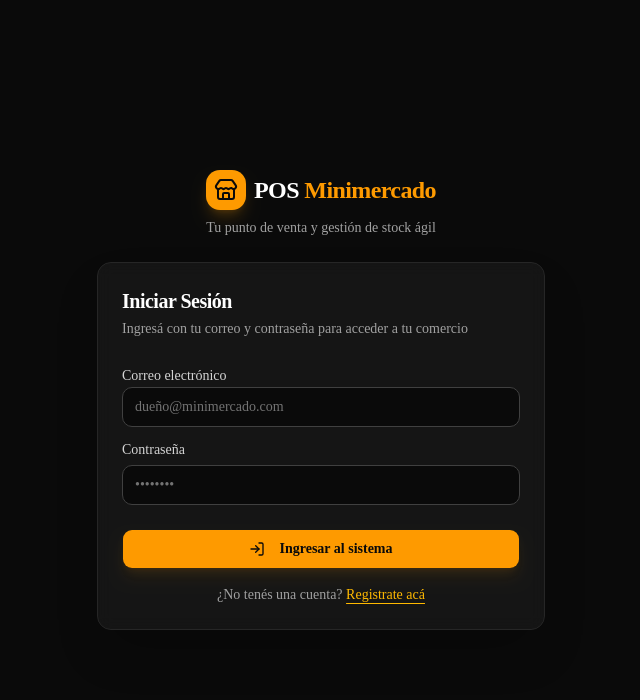
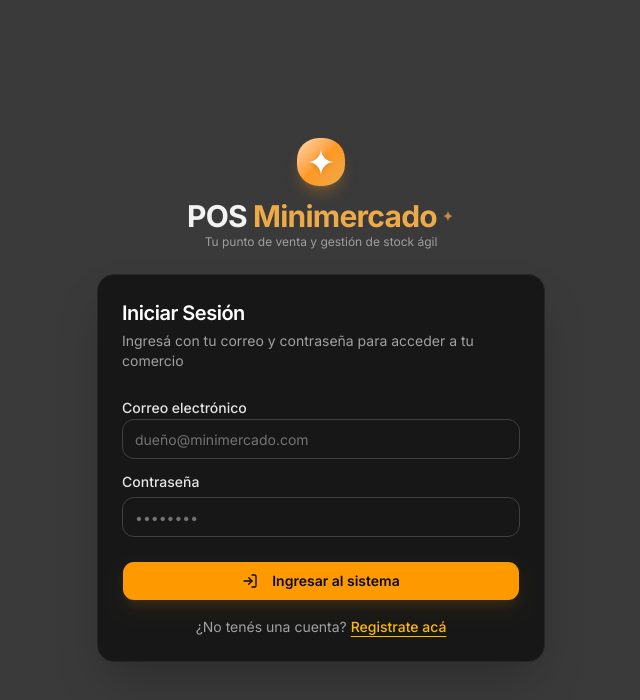
Before and after one commit to jnvillegas/pos-minimercado, a Next.js app: page /login in a window 1280 px wide. Shown: the top 700 px of the page, without its empty margins (319-959 px from the left). Built offline with nearby package versions, Linux system fonts and the light colour scheme.

Commit message:
feat(design-system): implement POS Minimercado brand identity, typography, and color tokens

```diff
--- a/src/app/(auth)/layout.tsx
+++ b/src/app/(auth)/layout.tsx
@@ -1,5 +1,5 @@
 import React from "react"
-import { Store } from "lucide-react"
+import { BrandLogo } from "@/components/brand/brand-logo"
 
 export default function AuthLayout({
   children,
@@ -7,19 +7,13 @@ export default function AuthLayout({
   children: React.ReactNode
 }) {
   return (
-    <div className="min-h-screen flex flex-col justify-center items-center bg-neutral-950 p-4 text-neutral-100">
+    <div className="dark min-h-screen flex flex-col justify-center items-center bg-[#3A3A3A] p-4 text-[#F3F3F3]">
       <div className="w-full max-w-md flex flex-col items-center mb-6">
-        <div className="flex items-center gap-2 mb-2">
-          <div className="w-10 h-10 rounded-xl bg-amber-500 flex items-center justify-center text-neutral-950 font-bold shadow-lg shadow-amber-500/20">
-            <Store className="w-6 h-6" />
-          </div>
-          <span className="text-2xl font-bold tracking-tight text-white">
-            POS <span className="text-amber-500">Minimercado</span>
-          </span>
-        </div>
-        <p className="text-sm text-neutral-400">
-          Tu punto de venta y gestión de stock ágil
-        </p>
+        <BrandLogo
+          size="lg"
+          subtitle="Tu punto de venta y gestión de stock ágil"
+          className="items-center text-center flex-col gap-2"
+        />
       </div>
 
       <div className="w-full max-w-md">
--- a/src/app/(onboarding)/layout.tsx
+++ b/src/app/(onboarding)/layout.tsx
@@ -1,5 +1,5 @@
 import React from "react"
-import { Building2 } from "lucide-react"
+import { BrandLogo } from "@/components/brand/brand-logo"
 
 export default function OnboardingLayout({
   children,
@@ -7,15 +7,17 @@ export default function OnboardingLayout({
   children: React.ReactNode
 }) {
   return (
-    <div className="min-h-screen flex flex-col justify-center items-center bg-neutral-950 p-4 text-neutral-100">
+    <div className="dark min-h-screen flex flex-col justify-center items-center bg-[#3A3A3A] p-4 text-[#F3F3F3]">
       <div className="w-full max-w-lg flex flex-col items-center mb-6 text-center">
-        <div className="w-12 h-12 rounded-2xl bg-amber-500/10 border border-amber-500/30 flex items-center justify-center text-amber-500 mb-3 shadow-lg shadow-amber-500/5">
-          <Building2 className="w-6 h-6" />
-        </div>
-        <h1 className="text-2xl font-bold tracking-tight text-white">
+        <BrandLogo
+          size="lg"
+          subtitle="Punto de venta y gestión de stock ágil"
+          className="items-center text-center flex-col gap-2 mb-3"
+        />
+        <h1 className="text-brand-h1 text-[#F3F3F3]">
           Configurá tu primer comercio
         </h1>
-        <p className="text-sm text-neutral-400 mt-1 max-w-sm">
+        <p className="text-brand-caption text-[#9E9E9E] mt-1 max-w-sm">
           Completá los datos básicos para comenzar a operar tu punto de venta e inventario
         </p>
       </div>
--- a/src/app/globals.css
+++ b/src/app/globals.css
@@ -7,9 +7,14 @@
 @theme inline {
   --color-background: var(--background);
   --color-foreground: var(--foreground);
-  --font-sans: var(--font-sans);
-  --font-mono: var(--font-geist-mono);
-  --font-heading: var(--font-sans);
+  --font-sans: var(--font-inter), -apple-system, BlinkMacSystemFont, "Segoe UI", Roboto, sans-serif;
+  --font-inter: var(--font-inter);
+
+  --color-brand-accent: #FE9820;
+  --color-brand-accent-dark: #ECAA49;
+  --color-brand-gradient-start: #FBDAA9;
+  --color-brand-gradient-end: #FE9820;
+
   --color-sidebar-ring: var(--sidebar-ring);
   --color-sidebar-border: var(--sidebar-border);
   --color-sidebar-accent-foreground: var(--sidebar-accent-foreground);
@@ -49,72 +54,72 @@
 }
 
 :root {
-  --background: oklch(1 0 0);
-  --foreground: oklch(0.145 0 0);
-  --card: oklch(1 0 0);
-  --card-foreground: oklch(0.145 0 0);
-  --popover: oklch(1 0 0);
-  --popover-foreground: oklch(0.145 0 0);
-  --primary: oklch(0.205 0 0);
-  --primary-foreground: oklch(0.985 0 0);
-  --secondary: oklch(0.97 0 0);
-  --secondary-foreground: oklch(0.205 0 0);
-  --muted: oklch(0.97 0 0);
-  --muted-foreground: oklch(0.556 0 0);
-  --accent: oklch(0.97 0 0);
-  --accent-foreground: oklch(0.205 0 0);
-  --destructive: oklch(0.577 0.245 27.325);
-  --border: oklch(0.922 0 0);
-  --input: oklch(0.922 0 0);
-  --ring: oklch(0.708 0 0);
-  --chart-1: oklch(0.87 0 0);
-  --chart-2: oklch(0.556 0 0);
-  --chart-3: oklch(0.439 0 0);
-  --chart-4: oklch(0.371 0 0);
-  --chart-5: oklch(0.269 0 0);
-  --radius: 0.625rem;
-  --sidebar: oklch(0.985 0 0);
-  --sidebar-foreground: oklch(0.145 0 0);
-  --sidebar-primary: oklch(0.205 0 0);
-  --sidebar-primary-foreground: oklch(0.985 0 0);
-  --sidebar-accent: oklch(0.97 0 0);
-  --sidebar-accent-foreground: oklch(0.205 0 0);
-  --sidebar-border: oklch(0.922 0 0);
-  --sidebar-ring: oklch(0.708 0 0);
+  --background: #FFFFFF;
+  --foreground: #1F1F1F;
+  --card: #FFFFFF;
+  --card-foreground: #1F1F1F;
+  --popover: #FFFFFF;
+  --popover-foreground: #1F1F1F;
+  --primary: #FE9820;
+  --primary-foreground: #FFFFFF;
+  --secondary: #F3F3F3;
+  --secondary-foreground: #1F1F1F;
+  --muted: #F3F3F3;
+  --muted-foreground: #9E9E9E;
+  --accent: #FE9820;
+  --accent-foreground: #FFFFFF;
+  --destructive: #EF4444;
+  --border: #E5E7EB;
+  --input: #E5E7EB;
+  --ring: #FE9820;
+  --chart-1: #FE9820;
+  --chart-2: #ECAA49;
+  --chart-3: #FBDAA9;
+  --chart-4: #1F1F1F;
+  --chart-5: #9E9E9E;
+  --radius: 0.75rem;
+  --sidebar: #FFFFFF;
+  --sidebar-foreground: #1F1F1F;
+  --sidebar-primary: #FE9820;
+  --sidebar-primary-foreground: #FFFFFF;
+  --sidebar-accent: #F3F3F3;
+  --sidebar-accent-foreground: #1F1F1F;
+  --sidebar-border: #E5E7EB;
+  --sidebar-ring: #FE9820;
 }
 
 .dark {
-  --background: oklch(0.145 0 0);
-  --foreground: oklch(0.985 0 0);
-  --card: oklch(0.205 0 0);
-  --card-foreground: oklch(0.985 0 0);
-  --popover: oklch(0.205 0 0);
-  --popover-foreground: oklch(0.985 0 0);
-  --primary: oklch(0.922 0 0);
-  --primary-foreground: oklch(0.205 0 0);
-  --secondary: oklch(0.269 0 0);
-  --secondary-foreground: oklch(0.985 0 0);
-  --muted: oklch(0.269 0 0);
-  --muted-foreground: oklch(0.708 0 0);
-  --accent: oklch(0.269 0 0);
-  --accent-foreground: oklch(0.985 0 0);
-  --destructive: oklch(0.704 0.191 22.216);
-  --border: oklch(1 0 0 / 10%);
-  --input: oklch(1 0 0 / 15%);
-  --ring: oklch(0.556 0 0);
-  --chart-1: oklch(0.87 0 0);
-  --chart-2: oklch(0.556 0 0);
-  --chart-3: oklch(0.439 0 0);
-  --chart-4: oklch(0.371 0 0);
-  --chart-5: oklch(0.269 0 0);
-  --sidebar: oklch(0.205 0 0);
-  --sidebar-foreground: oklch(0.985 0 0);
-  --sidebar-primary: oklch(0.488 0.243 264.376);
-  --sidebar-primary-foreground: oklch(0.985 0 0);
-  --sidebar-accent: oklch(0.269 0 0);
-  --sidebar-accent-foreground: oklch(0.985 0 0);
-  --sidebar-border: oklch(1 0 0 / 10%);
-  --sidebar-ring: oklch(0.556 0 0);
+  --background: #3A3A3A;
+  --foreground: #F3F3F3;
+  --card: #4D4D4D;
+  --card-foreground: #F3F3F3;
+  --popover: #4D4D4D;
+  --popover-foreground: #F3F3F3;
+  --primary: #ECAA49;
+  --primary-foreground: #1F1F1F;
+  --secondary: #4D4D4D;
+  --secondary-foreground: #F3F3F3;
+  --muted: #4D4D4D;
+  --muted-foreground: #9E9E9E;
+  --accent: #ECAA49;
+  --accent-foreground: #1F1F1F;
+  --destructive: #F87171;
+  --border: rgba(255, 255, 255, 0.12);
+  --input: rgba(255, 255, 255, 0.15);
+  --ring: #ECAA49;
+  --chart-1: #ECAA49;
+  --chart-2: #FE9820;
+  --chart-3: #FBDAA9;
+  --chart-4: #F3F3F3;
+  --chart-5: #9E9E9E;
+  --sidebar: #3A3A3A;
+  --sidebar-foreground: #F3F3F3;
+  --sidebar-primary: #ECAA49;
+  --sidebar-primary-foreground: #1F1F1F;
+  --sidebar-accent: #4D4D4D;
+  --sidebar-accent-foreground: #F3F3F3;
+  --sidebar-border: rgba(255, 255, 255, 0.12);
+  --sidebar-ring: #ECAA49;
 }
 
 @layer base {
@@ -128,3 +133,44 @@
     @apply font-sans;
   }
 }
+
+/* Typography scale from Brand Identity Manual */
+.text-brand-h1 {
+  font-size: 24px;
+  line-height: 1.25;
+  font-weight: 600;
+}
+
+.text-brand-h2 {
+  font-size: 20px;
+  line-height: 1.3;
+  font-weight: 500;
+}
+
+.text-brand-subtitle {
+  font-size: 14px;
+  line-height: 1.4;
+  font-weight: 700;
+}
+
+.text-brand-body {
+  font-size: 16px;
+  line-height: 1.5;
+  font-weight: 400;
+}
+
+.text-brand-caption {
+  font-size: 13px;
+  line-height: 1.4;
+  font-weight: 400;
+}
+
+.text-brand-btn {
+  font-size: 16px;
+  line-height: 1.25;
+  font-weight: 500;
+}
+
+.bg-brand-gradient {
+  background: linear-gradient(135deg, #FBDAA9 0%, #FE9820 100%);
+}
--- a/src/app/layout.tsx
+++ b/src/app/layout.tsx
@@ -1,15 +1,11 @@
 import type { Metadata } from "next";
-import { Geist, Geist_Mono } from "next/font/google";
+import { Inter } from "next/font/google";
 import "./globals.css";
 
-const geistSans = Geist({
-  variable: "--font-geist-sans",
+const inter = Inter({
+  variable: "--font-inter",
   subsets: ["latin"],
-});
-
-const geistMono = Geist_Mono({
-  variable: "--font-geist-mono",
-  subsets: ["latin"],
+  display: "swap",
 });
 
 export const metadata: Metadata = {
@@ -22,7 +18,7 @@ export default function RootLayout({ children }: LayoutProps<"/">) {
     <html
       lang="es"
       suppressHydrationWarning
-      className={`${geistSans.variable} ${geistMono.variable} h-full antialiased`}
+      className={`${inter.variable} font-sans h-full antialiased`}
     >
       <body className="min-h-full flex flex-col">{children}</body>
     </html>
--- /dev/null
+++ b/src/components/brand/brand-logo.tsx
@@ -0,0 +1,126 @@
+import React from "react"
+import Link from "next/link"
+
+export function BrandStar({ className = "w-4 h-4 text-white" }: { className?: string }) {
+  return (
+    <svg
+      viewBox="0 0 24 24"
+      fill="currentColor"
+      xmlns="http://www.w3.org/2000/svg"
+      className={className}
+    >
+      <path d="M12 2C12 7.52285 7.52285 12 2 12C7.52285 12 12 16.4772 12 22C12 16.4772 16.4772 12 22 12C16.4772 12 12 7.52285 12 2Z" />
+    </svg>
+  )
+}
+
+export function BrandIcon({
+  className = "w-10 h-10",
+  size = 40,
+}: {
+  className?: string
+  size?: number
+}) {
+  return (
+    <div
+      style={{ width: size, height: size }}
+      className={`relative rounded-2xl bg-gradient-to-br from-[#FBDAA9] via-[#FE9820] to-[#ECAA49] p-2 flex items-center justify-center shadow-lg shadow-[#FE9820]/25 shrink-0 overflow-hidden ${className}`}
+    >
+      {/* 4-quadrant petals with negative-space 4-point star in the center */}
+      <svg
+        viewBox="0 0 48 48"
+        fill="none"
+        xmlns="http://www.w3.org/2000/svg"
+        className="w-full h-full drop-shadow-sm"
+      >
+        <path
+          d="M24 4C24 15.0457 15.0457 24 4 24C15.0457 24 24 32.9543 24 44C24 32.9543 32.9543 24 44 24C32.9543 24 24 15.0457 24 4Z"
+          fill="white"
+        />
+      </svg>
+    </div>
+  )
+}
+
+export function BrandLogo({
+  href,
+  subtitle,
+  size = "md",
+  className = "",
+}: {
+  href?: string
+  subtitle?: string
+  size?: "sm" | "md" | "lg"
+  className?: string
+}) {
+  const iconSizes = {
+    sm: 32,
+    md: 40,
+    lg: 48,
+  }
+
+  const textSizes = {
+    sm: "text-lg",
+    md: "text-2xl",
+    lg: "text-3xl",
+  }
+
+  const content = (
+    <div className={`flex items-center gap-3 ${className}`}>
+      <BrandIcon size={iconSizes[size]} />
+      <div className="flex flex-col">
+        <div className={`flex items-center gap-1.5 font-bold tracking-tight text-foreground ${textSizes[size]}`}>
+          <span>POS</span>
+          <span className="text-[#FE9820] dark:text-[#ECAA49] flex items-center gap-1">
+            Minimercado
+            <BrandStar className="w-3.5 h-3.5 fill-[#FE9820] dark:fill-[#ECAA49] inline-block animate-pulse" />
+          </span>
+        </div>
+        {subtitle && (
+          <span className="text-xs text-muted-foreground font-normal">
+            {subtitle}
+          </span>
+        )}
+      </div>
+    </div>
+  )
+
+  if (href) {
+    return (
+      <Link href={href} className="inline-flex focus:outline-none focus-visible:ring-2 focus-visible:ring-[#FE9820] rounded-xl">
+        {content}
+      </Link>
+    )
+  }
+
+  return content
+}
+
+export function BrandCard({
+  className = "",
+}: {
+  className?: string
+}) {
+  return (
+    <div
+      className={`relative overflow-hidden rounded-2xl bg-gradient-to-r from-[#FBDAA9] via-[#FE9820] to-[#FE9820] p-6 text-white shadow-xl shadow-[#FE9820]/20 flex items-center justify-between ${className}`}
+    >
+      {/* Decorative organic background curve */}
+      <div className="absolute -right-8 -bottom-10 w-44 h-44 rounded-full bg-white/10 blur-xl pointer-events-none" />
+      <div className="absolute right-0 top-0 bottom-0 w-1/3 bg-white/15 rounded-l-full pointer-events-none" />
+
+      <div className="relative z-10 flex items-center gap-3">
+        <BrandIcon size={44} className="bg-white/20 shadow-none border border-white/30" />
+        <div>
+          <h3 className="text-2xl font-bold tracking-tight flex items-center gap-1.5 text-white drop-shadow-sm">
+            POS Minimercado
+            <BrandStar className="w-4 h-4 fill-white" />
+          </h3>
+          <p className="text-xs text-white/90 font-medium">
+            Punto de venta y gestión de stock ágil
+          </p>
+        </div>
+      </div>
+    </div>
+  )
+}
```
Also changed, not shown: src/components/dashboard/dashboard-shell.tsx (+30 -31 lines).
